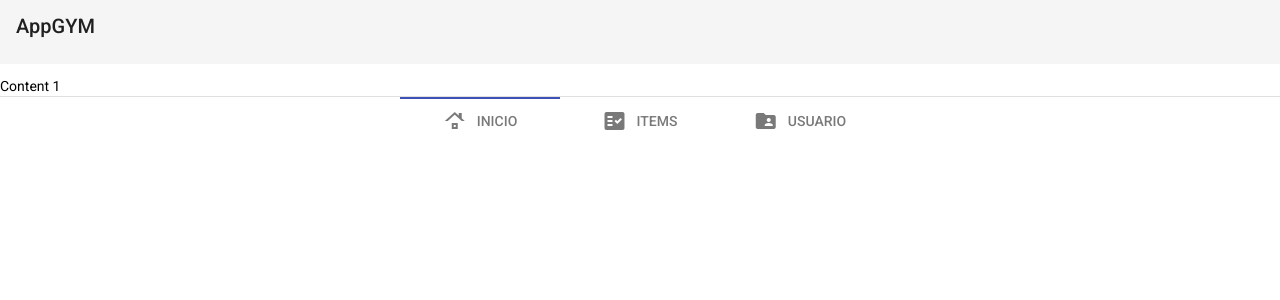
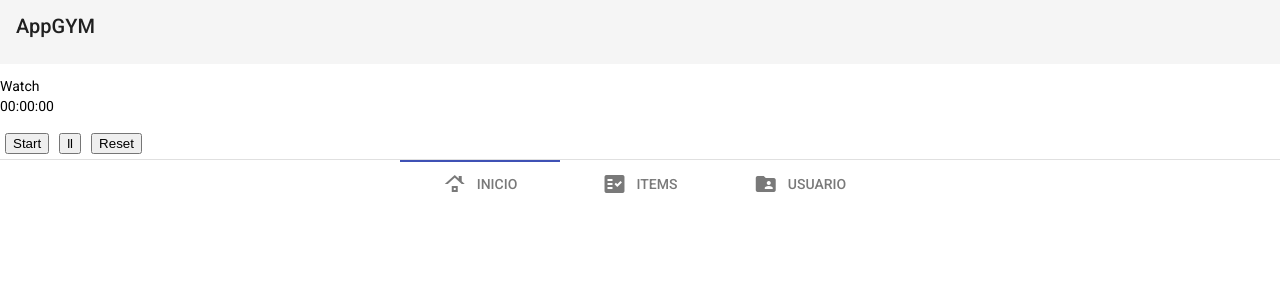
Before and after one commit to edbahamonde/Proyecto_Integrativa, an Angular app in the folder angular/: page / in a window 1280 px wide. Shown: the top 300 px of the page. Built offline with nearby package versions, Linux system fonts and the light colour scheme.

Commit message:
Reloj SECCION
Se creó el reloj contador

```diff
--- a/angular/src/app/reloj/reloj.component.html
+++ b/angular/src/app/reloj/reloj.component.html
@@ -1 +1,11 @@
-<p>reloj works!</p>
+<div class="content" role="main">
+    {{title}}
+</div>
+<div class="card">
+    <p>{{time.toISOString().substr(11, 8)}}</p>
+</div>
+<div class="card highlight-card card-small">
+    <button style="margin:5px" (click)="startTimer()">Start</button>
+    <button style="margin:5px" (click)="pauseTimer()">ll</button>
+    <button style="margin:5px" (click)="resetTimer()">Reset</button>
+</div>
--- a/angular/src/app/reloj/reloj.component.ts
+++ b/angular/src/app/reloj/reloj.component.ts
@@ -1,15 +1,27 @@
-import { Component, OnInit } from '@angular/core';
+import { Component} from '@angular/core';
 
 @Component({
   selector: 'app-reloj',
   templateUrl: './reloj.component.html',
   styleUrls: ['./reloj.component.scss']
 })
-export class RelojComponent implements OnInit {
+export class RelojComponent{
+  title = 'Watch';
 
-  constructor() { }
+  interval;
+  time = new Date(null);
 
-  ngOnInit(): void {
+  startTimer(){
+    this.interval = setInterval(() => {
+      this.time.setSeconds(this.time.getSeconds() + 1);
+    }, 1000);
   }
 
+  pauseTimer(){
+    clearInterval(this.interval);
+  }
+
+  resetTimer(){
+    this.time.setSeconds(0);
+  }
 }
--- a/angular/src/app/tab/tab.component.html
+++ b/angular/src/app/tab/tab.component.html
@@ -4,7 +4,7 @@
             <mat-icon class="example-tab-icon">roofing</mat-icon>
             INICIO
         </ng-template>
-        Content 1
+        <app-reloj></app-reloj>
     </mat-tab>
     <mat-tab class="conte_tab">
         <ng-template mat-tab-label class="titu_tab">
```
